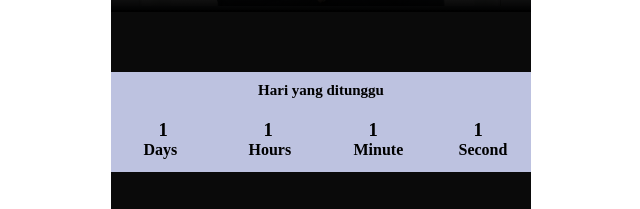
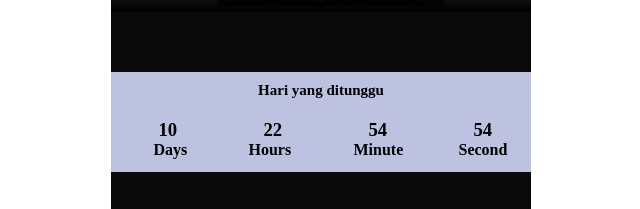
Before and after one commit to renaldi03/Nita-Renaldi, a Next.js app: page / in a window 1280 px wide. Shown: the part 3066-3275 px from the top of the page, without its empty margins (319-959 px from the left). Built offline with nearby package versions, Linux system fonts and the light colour scheme.

Commit message:
update timer

```diff
--- a/components/Cutdown/index.tsx
+++ b/components/Cutdown/index.tsx
@@ -1,22 +1,67 @@
+import { useEffect, useState } from "react";
+
 export default function Cutdown() {
+  const [partyTime, setPartyTime] = useState(false);
+  const [days, setDays] = useState(0);
+  const [hours, setHours] = useState(0);
+  const [minutes, setMinutes] = useState(0);
+  const [seconds, setSeconds] = useState(0);
+
+  useEffect(() => {
+    const target = new Date("02/25/2023 23:59:59");
+
+    const interval = setInterval(() => {
+      const now = new Date();
+      const difference = target.getTime() - now.getTime();
+
+      const d = Math.floor(difference / (1000 * 60 * 60 * 24));
+      setDays(d);
+
+      const h = Math.floor(
+        (difference % (1000 * 60 * 60 * 24)) / (1000 * 60 * 60)
+      );
+      setHours(h);
+
+      const m = Math.floor((difference % (1000 * 60 * 60)) / (1000 * 60));
+      setMinutes(m);
+
+      const s = Math.floor((difference % (1000 * 60)) / 1000);
+      setSeconds(s);
+
+      if (d <= 0 && h <= 0 && m <= 0 && s <= 0) {
+        setPartyTime(true);
+      }
+    }, 1000);
+
+    return () => clearInterval(interval);
+  }, []);
+
   return (
     <div className="section-cutdown">
       <h1>Hari yang ditunggu</h1>
       <div className="cutdown">
         <div className="days">
-          <h3>1</h3>
+          <h3>
+            <span className="time">{days}</span>
+          </h3>
           <h4>Days</h4>
         </div>
         <div className="hours">
-          <h3>1</h3>
+          <h3>
+            <span className="time">{hours}</span>
+          </h3>
           <h4>Hours</h4>
         </div>
         <div className="mins">
-          <h3>1</h3>
+          <h3>
+            <span className="time">{minutes}</span>
+          </h3>
           <h4>Minute</h4>
         </div>
         <div className="seconds">
-          <h3>1</h3>
+          <h3>
+            <span className="time">{seconds}</span>
+          </h3>
           <h4>Second</h4>
         </div>
       </div>
--- a/package.json
+++ b/package.json
@@ -17,6 +17,7 @@
     "eslint-config-next": "13.1.6",
     "next": "13.1.6",
     "react": "18.2.0",
+    "react-audio-player": "^0.17.0",
     "react-dom": "18.2.0",
     "typescript": "4.9.5"
   }
--- a/pages/_document.tsx
+++ b/pages/_document.tsx
@@ -1,4 +1,4 @@
-import { Html, Head, Main, NextScript } from 'next/document'
+import { Html, Head, Main, NextScript } from "next/document";
 
 export default function Document() {
   return (
@@ -9,5 +9,5 @@ export default function Document() {
         <NextScript />
       </body>
     </Html>
-  )
+  );
 }
--- a/pages/index.tsx
+++ b/pages/index.tsx
@@ -1,4 +1,5 @@
 import Head from "next/head";
+import ReactAudioPlayer from "react-audio-player";
 import Canvas from "../components/Canvas";
 import Header from "../components/Header";
 import AfterHeader from "../components/AfterHeader";
@@ -19,6 +20,7 @@ export default function Home() {
         <meta name="viewport" content="width=device-width, initial-scale=1" />
         <link rel="icon" href="/13.png" />
       </Head>
+      {/* <ReactAudioPlayer src="music.mp3" autoPlay controls /> */}
       <section>
         <Canvas />
         <Header />
--- a/styles/globals.css
+++ b/styles/globals.css
@@ -5,8 +5,9 @@
   width: 420px;
 
 }
-
-
+audio{
+  allow : autoplay;
+}
 section {
   background-color: #0a0a0a!important;
   margin: auto;
@@ -290,6 +291,10 @@ section {
   width: 10px;
 }
 
+.days h4{
+  margin-left: -5px!important;
+}
+
 .hours{
   width: 10px;
 }
@@ -301,6 +306,7 @@ section {
 .seconds{
   width: 10px;
 }
+
 
 .cutdown h3{
   position: relative;
```
Also changed, not shown: 2 other files (tests, documents, lock files or other folders).
